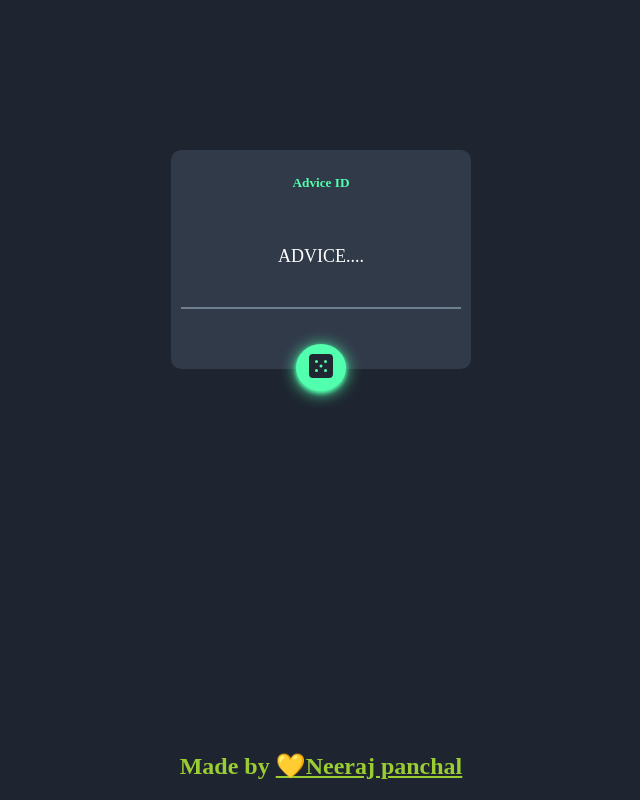
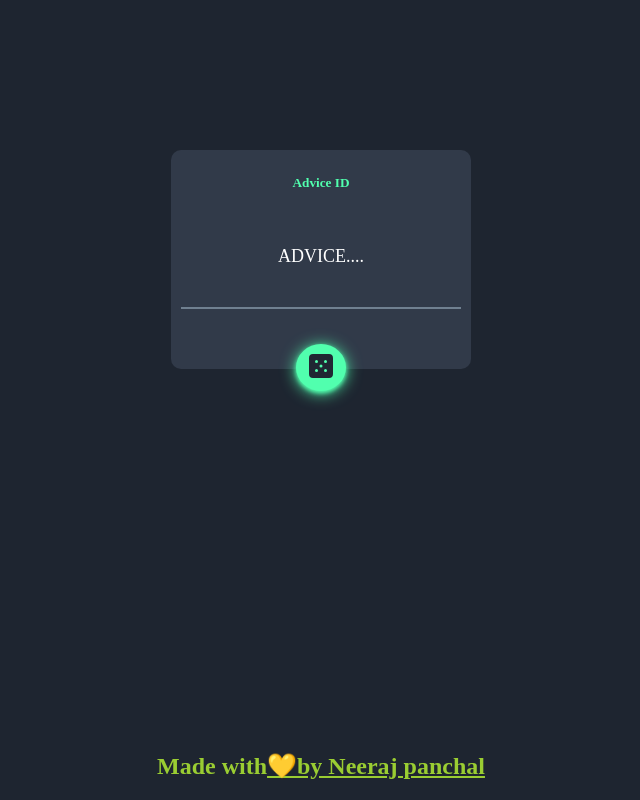
Before and after one commit to neerajpanchal004/Advice-generator-app, a plain HTML site: page index.html in a window 1280 px wide. Shown: the whole page, without its empty margins (319-959 px from the left). Drawn offline with Linux system fonts and the light colour scheme.

Commit message:
fix small bug

```diff
--- a/index.html
+++ b/index.html
@@ -21,7 +21,7 @@
   <button onclick="datahandler()"><img src="./images/icon-dice.svg"/></button>
 
   <div class="foot">
-    <h2>Made by <a href="https://github.com/neerajpanchal004">💛Neeraj panchal</a></h2>
+    <h2>Made with<a href="https://github.com/neerajpanchal004">💛by Neeraj panchal</a></h2>
   </div>
 
 
```
